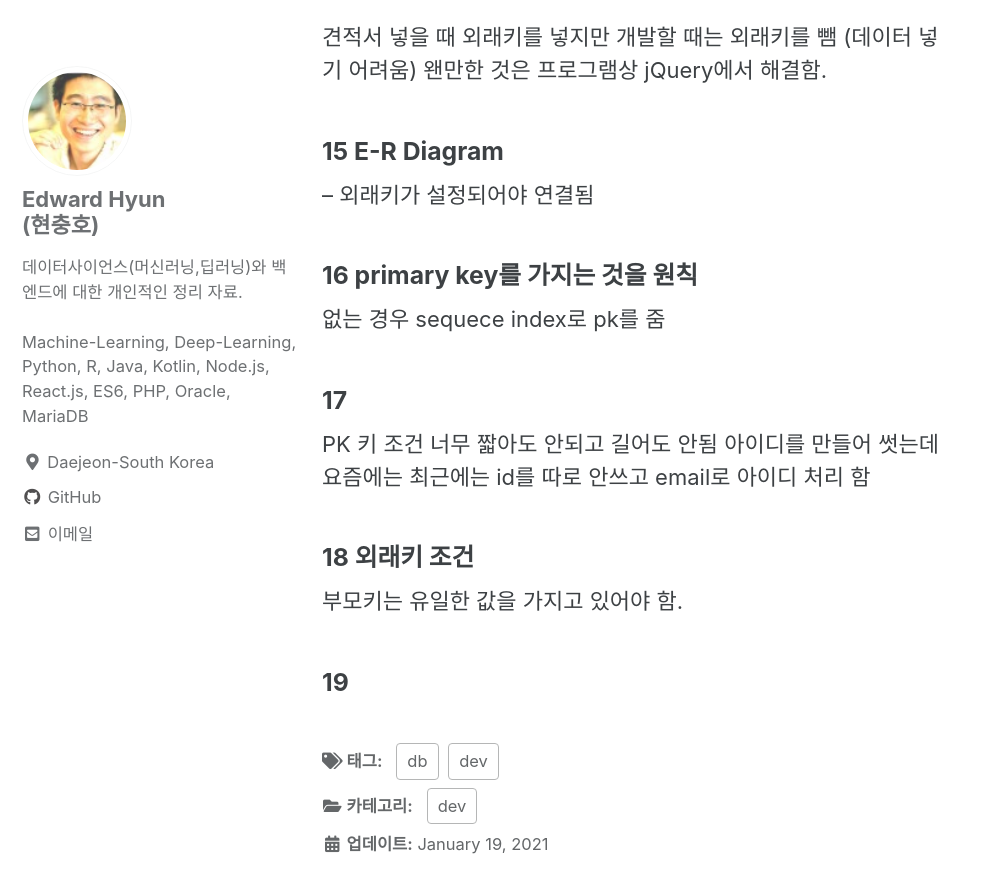
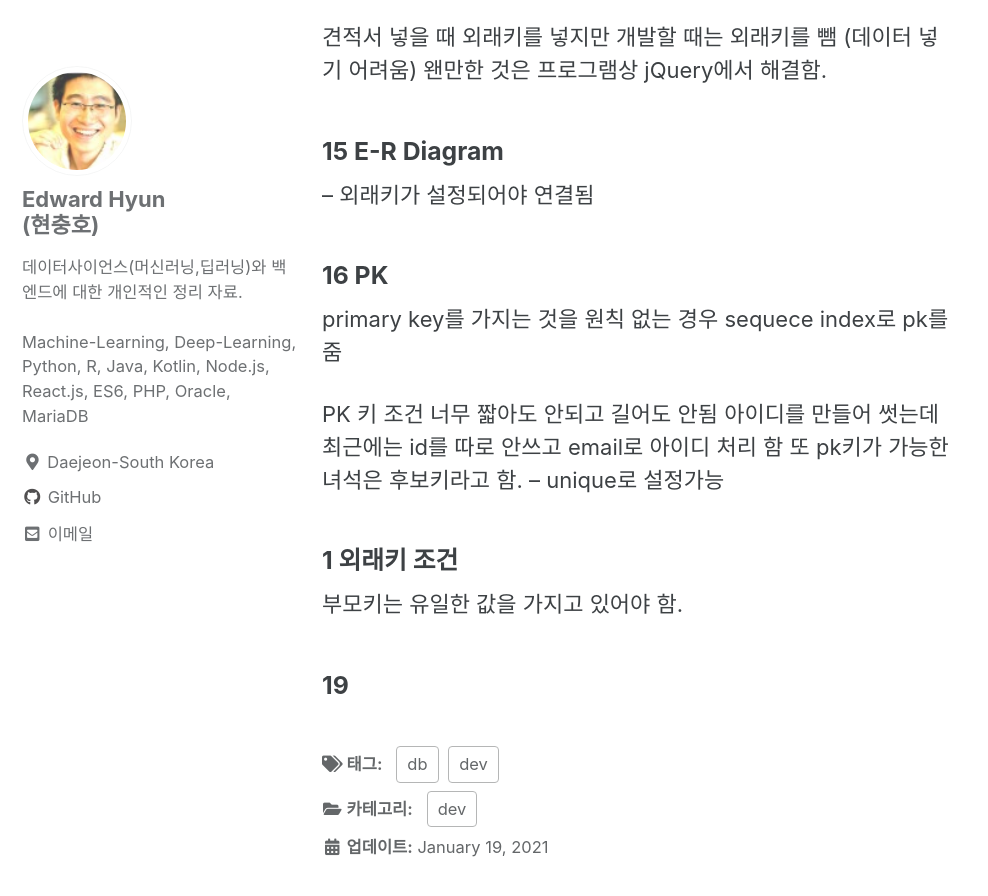
Before and after one commit to iamhch24/iamhch24.github.io, a Jekyll site: the page built from _posts/2021-01-19-[DB] MySql.md, in a window 1280 px wide and 900 px high, scrolled down 2973 px. Shown: the top 896 px of the window, without its empty margins (0-988 px from the left). Built offline with Jekyll 4.4.1, drawn with Linux system fonts in a browser that asks for light colours; cached includes are drawn as plain includes; some of the changed text lies outside the part shown.

Commit message:
_posts/2021-01-19-[DB] MySql.md updated from https://stackedit.io/

```diff
--- a/_posts/2021-01-19-[DB] MySql.md
+++ b/_posts/2021-01-19-[DB] MySql.md
@@ -79,16 +79,18 @@ key :: primary, unique, foriegn (relation 맺을때, 제약을 걸 때),
 ### 15 E-R Diagram
 -- 외래키가 설정되어야 연결됨
 
-### 16 primary key를 가지는 것을 원칙
+### 16 PK
+primary key를 가지는 것을 원칙
 없는 경우 sequece index로 pk를 줌
 
-### 17
 PK 키 조건
 너무 짧아도 안되고 길어도 안됨
-아이디를 만들어 썻는데 요즘에는
+아이디를 만들어 썻는데
 최근에는 id를 따로 안쓰고 email로 아이디 처리 함
+또 pk키가 가능한 녀석은 후보키라고 함. -- unique로 설정가능
 
-### 18 외래키 조건
+
+### 1 외래키 조건
 부모키는 유일한 값을 가지고 있어야 함.
 
 ### 19
```
Also changed, not shown: other parts of _posts/2021-01-19-[DB] MySql.md (+1 -1 lines).
